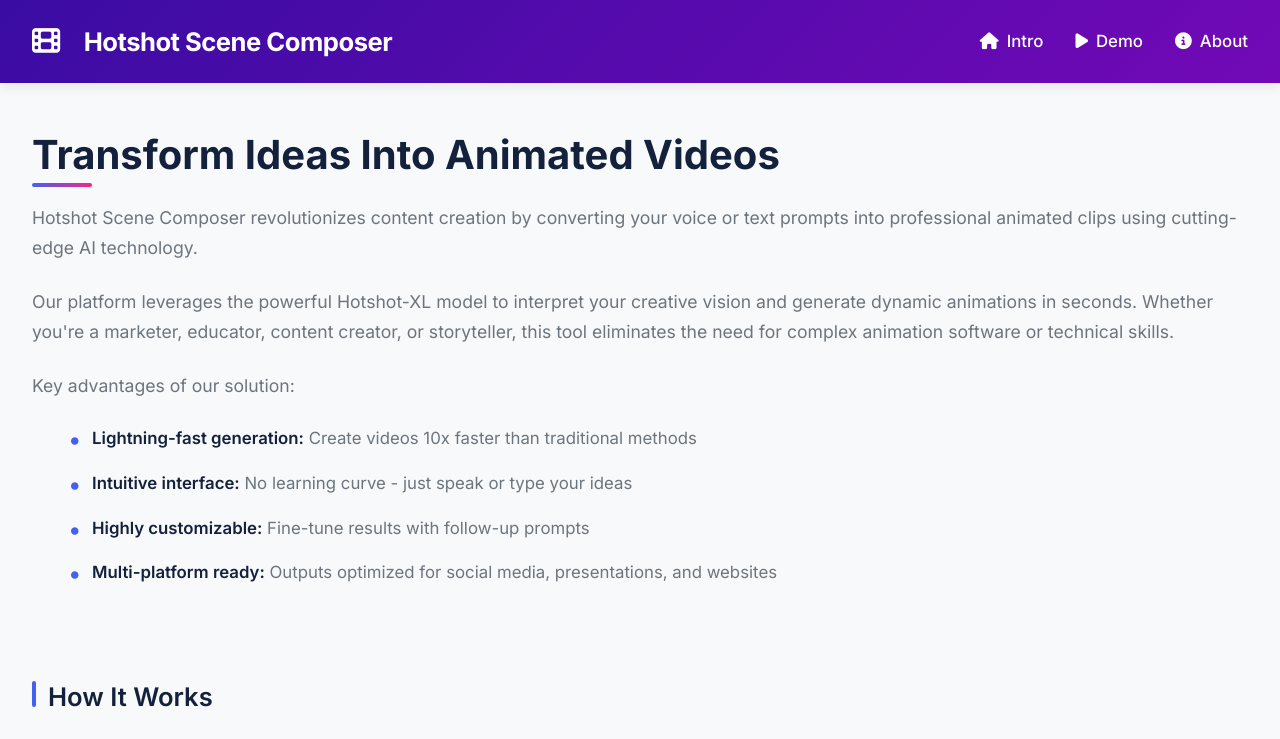
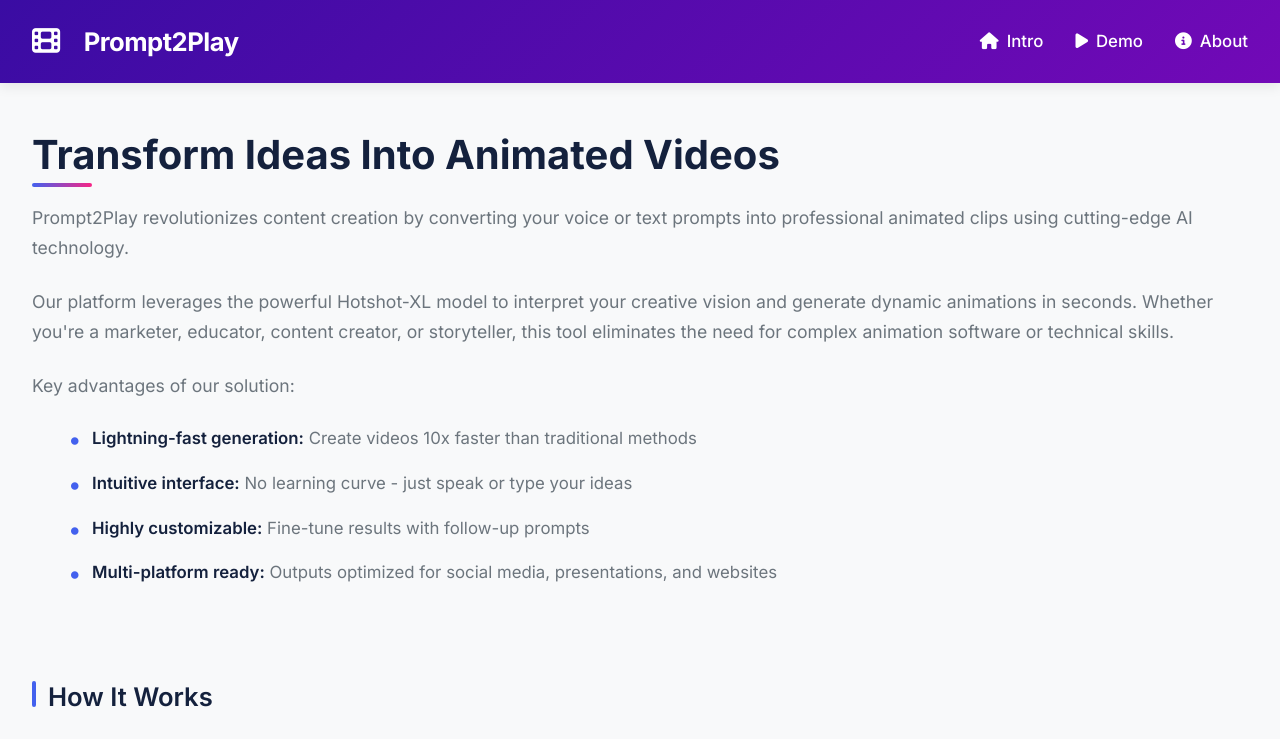
Before and after one commit to mariamsb03/Hotshot-Scene-Composer, a plain HTML site: page index.html in a window 1280 px wide. Shown: the top 739 px of the page. Drawn offline with Linux system fonts and the light colour scheme.

Commit message:
Update index.html

```diff
--- a/index.html
+++ b/index.html
@@ -4,7 +4,7 @@
   <meta charset="UTF-8" />
   <meta name="viewport" content="width=device-width, initial-scale=1.0"/>
   <meta name="description" content="Transform ideas into animated videos with AI">
-  <title>Hotshot Scene Composer | AI Video Generation</title>
+  <title>Prompt2Play | AI Video Generation</title>
   <link href="https://fonts.googleapis.com/css2?family=Inter:wght@400;500;600;700&display=swap" rel="stylesheet">
   <link rel="stylesheet" href="https://cdnjs.cloudflare.com/ajax/libs/font-awesome/6.4.0/css/all.min.css">
   <style>
@@ -377,7 +377,7 @@
 
 <nav>
   <div class="nav-container">
-    <h1><i class="fas fa-film icon"></i> Hotshot Scene Composer</h1>
+    <h1><i class="fas fa-film icon"></i> Prompt2Play</h1>
     <div class="nav-links">
       <a href="#" onclick="showPage('intro')"><i class="fas fa-home"></i> Intro</a>
       <a href="#" onclick="showPage('demo')"><i class="fas fa-play"></i> Demo</a>
@@ -392,7 +392,7 @@
   <div id="intro" class="page active">
     <h2>Transform Ideas Into Animated Videos</h2>
     <p class="lead">
-      Hotshot Scene Composer revolutionizes content creation by converting your voice or text prompts into professional animated clips using cutting-edge AI technology.
+      Prompt2Play revolutionizes content creation by converting your voice or text prompts into professional animated clips using cutting-edge AI technology.
     </p>
 
     <p>Our platform leverages the powerful Hotshot-XL model to interpret your creative vision and generate dynamic animations in seconds. Whether you're a marketer, educator, content creator, or storyteller, this tool eliminates the need for complex animation software or technical skills.</p>
@@ -443,7 +443,7 @@
 
   <!-- About Page -->
   <div id="about" class="page">
-    <h2>About Hotshot Scene Composer</h2>
+    <h2>About Prompt2Play</h2>
     <p>Hotshot-XL is a state-of-the-art AI model designed to convert natural language descriptions and audio prompts into high-quality animated video scenes with synchronized audio. Developed by a team of AI researchers and animation specialists, this technology represents a breakthrough in creative content generation.</p>
 
     <h3>Technical Specifications</h3>
@@ -456,7 +456,7 @@
     </ul>
 
     <h3>Use Cases</h3>
-    <p>Hotshot Scene Composer is transforming industries by enabling:</p>
+    <p>Prompt2Play is transforming industries by enabling:</p>
     <ul>
       <li><strong>Marketing Teams:</strong> Create product demos and ads in minutes</li>
       <li><strong>Educators:</strong> Develop engaging lesson materials without video production skills</li>
```
